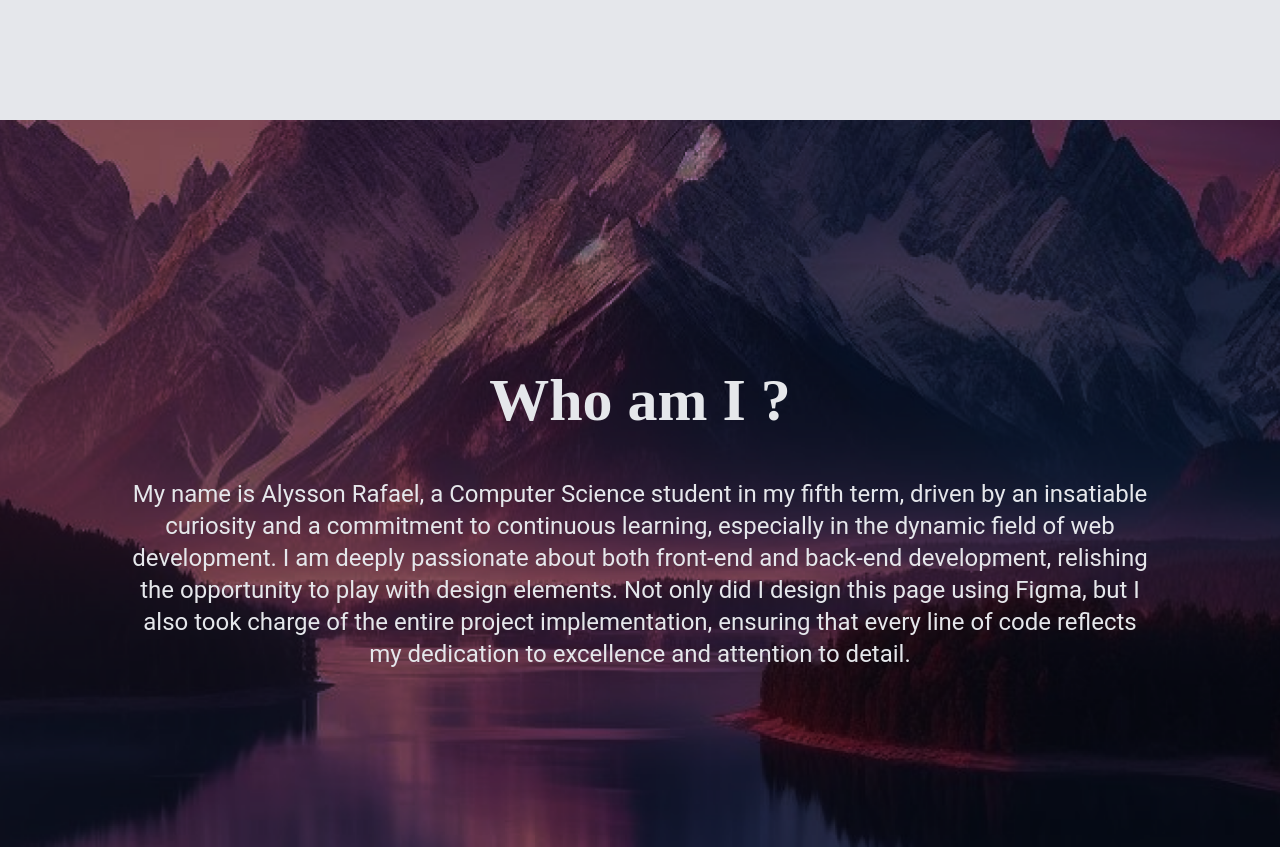
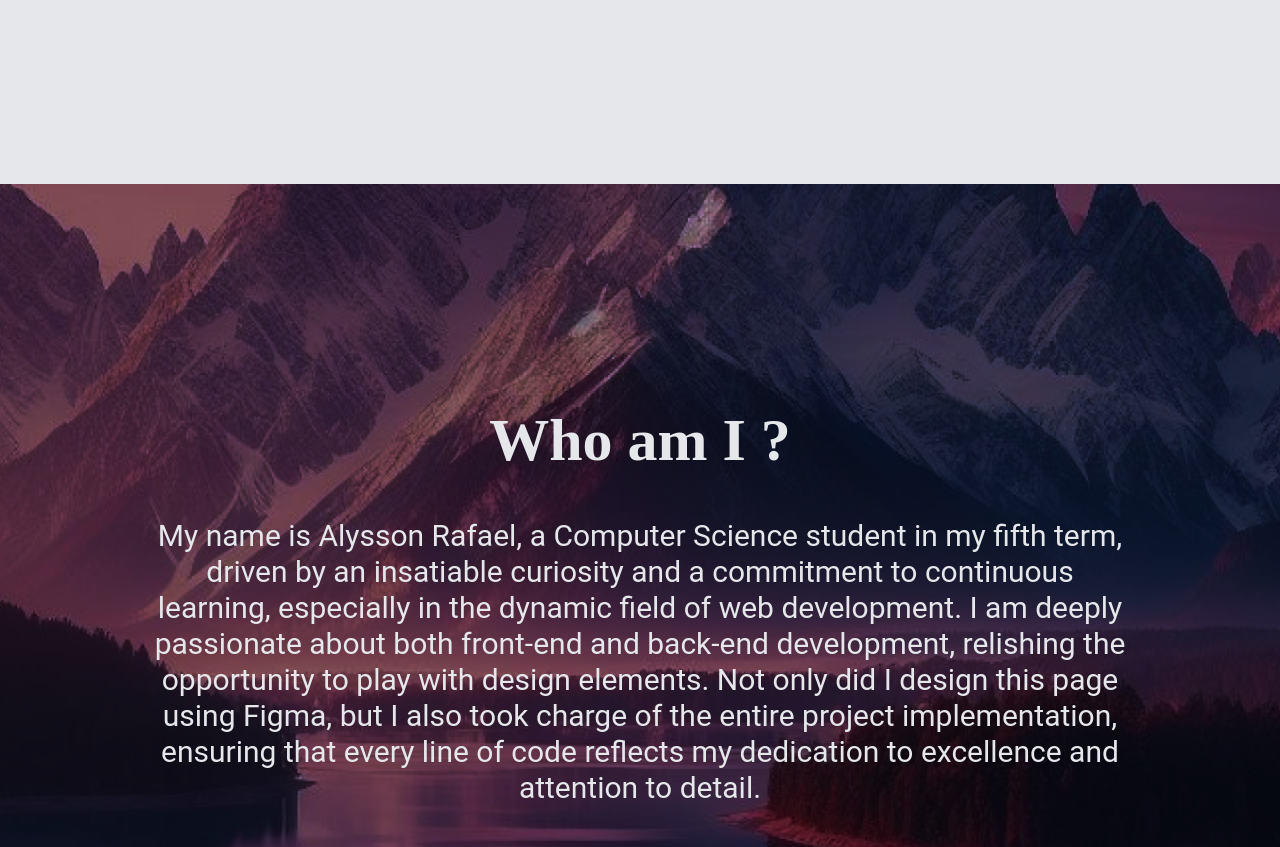
Before and after one commit to alyssonrafael/Portifolio--React-Js, a React (Vite) app: page / in a window 1280 px wide. Shown: the part 680-1527 px from the top of the page. Built offline with nearby package versions, Linux system fonts and the light colour scheme.

Commit message:
Updated page-howiam behavior for enhanced user experience

```diff
--- a/src/components/common/Bgchange.tsx
+++ b/src/components/common/Bgchange.tsx
@@ -1,59 +1,62 @@
-import React, { useState, useEffect, ReactNode } from 'react';
-import lightBg from '../../assets/bgWhite.png';
-import darkBg from '../../assets/bgDark.png';
+import React, { useState, useEffect, ReactNode } from "react";
+import lightBg from "../../assets/bgWhite.png";
+import darkBg from "../../assets/bgDark.png";
+
 
 interface BgchangeProps {
-    children: ReactNode; // Adiciona uma propriedade para receber o children
-  }
-
+  children: ReactNode; // Adiciona uma propriedade para receber o children
+}
 
 // componente que renderiza a imagem de backgroun e recebe children
 const Bgchange: React.FC<BgchangeProps> = ({ children }) => {
   // estados para monitorar o tema e o carregamento da img
-  const [themeIcon, setThemeIcon] = useState<'light' | 'dark'>('light');
+  const [themeIcon, setThemeIcon] = useState<"light" | "dark">("light");
   const [loaded, setLoaded] = useState(false);
 
   useEffect(() => {
     // Define o tema inicial com base no valor armazenado no localStorage
-    const storedTheme = localStorage.getItem('theme') || 'light';
-    setThemeIcon(storedTheme as 'light' | 'dark');
+    const storedTheme = localStorage.getItem("theme") || "light";
+    setThemeIcon(storedTheme as "light" | "dark");
     setLoaded(true); // Garante que a imagem é carregada antes de mostrar
 
     // Função para atualizar o tema com base no evento personalizado
     const handleThemeChange = (event: CustomEvent) => {
       setLoaded(false); // Esconde a imagem durante a troca
       setTimeout(() => {
-        setThemeIcon(event.detail as 'light' | 'dark');
+        setThemeIcon(event.detail as "light" | "dark");
         setLoaded(true); // Mostra a imagem após a troca
       }, 300); // Espera a transição de 0.3s para mostrar a imagem
     };
 
     // Adiciona o ouvinte para o evento 'themeChange' que e passado la na mudança de tema fazendo com que o bg aqui tambem mude
-    window.addEventListener('themeChange', handleThemeChange as EventListener);
+    window.addEventListener("themeChange", handleThemeChange as EventListener);
 
     // Limpa o ouvinte quando o componente é desmontado
     return () => {
-      window.removeEventListener('themeChange', handleThemeChange as EventListener);
+      window.removeEventListener(
+        "themeChange",
+        handleThemeChange as EventListener
+      );
     };
   }, []);
-// seta o bg que sera mostrado comforme o tema
-  const BgSrc = themeIcon === 'light' ? lightBg : darkBg;
-// coloca a img dentro de uma div e exporta ela para ser usado em outros lugares
-return (
-    <div style={{ position: 'relative', width: '100vw', height: '100vh', overflowX: 'hidden' }}>
+  // seta o bg que sera mostrado comforme o tema
+  const BgSrc = themeIcon === "light" ? lightBg : darkBg;
+  // coloca a img dentro de uma div e exporta ela para ser usado em outros lugares
+  return (
+    <div className="relative">
       <img
-        className={`transition-opacity duration-500 ${loaded ? 'opacity-100' : 'opacity-0'}`}
+        className={`transition-opacity duration-500 ${
+          loaded ? "opacity-100" : "opacity-0"
+        } absolute inset-0 w-full h-full object-cover`}
         src={BgSrc}
         alt="Background"
-        style={{ width: '100%', height: '100%', objectFit: 'cover' }}
+        style={{ zIndex: -1 }} // Garante que a imagem fique atrás do texto
       />
-      <div style={{ position: 'absolute', top: 0, left: 0, right: 0, bottom: 0 }}>
+      <div className="relative p-6 m-0">
         {children}
       </div>
     </div>
   );
-
-
 };
 
 export default Bgchange;
--- a/src/components/pages/HowIam.tsx
+++ b/src/components/pages/HowIam.tsx
@@ -1,26 +1,23 @@
 import Bgchange from "../common/Bgchange";
-import SectionContainer from "../common/SectionContainer";
 
 import { useTranslation } from "react-i18next";
 // componente da segunda pagina com o import da imagem de fundo como componente
 export default function HowIam() {
     const { t } = useTranslation()
   return (
-      <SectionContainer>
-        <div id="how-iam" className="md:py-0 py-8">
+        <div id="how-iam" className=" pt-16">
         <Bgchange>
       <div className="bg-cover bg-center h-screen flex items-center justify-center">
         <div className="container mx-auto px-4 flex-col text-gray-200">
           <h1 className="text-4xl font-bold mb-12 text-center font-serif md:text-6xl ">
             {t("who I am")}
           </h1>
-          <p className="text-medium text-center md:px-16 md:text-2xl lg:mx-12 ">
+          <p className="text-center md:px-16 md:text-xl lg:text-3xl lg:mx-12 ">
             {t("whoiam description")}
           </p>
         </div>
       </div>
     </Bgchange>
     </div>
-    </SectionContainer>
   )
 }
--- a/src/components/pages/Projects.tsx
+++ b/src/components/pages/Projects.tsx
@@ -69,7 +69,7 @@ const Projects = () => {
   };
   // contando o componente do slide
   return (
-    <div id="projetos" className="min-h-screen flex flex-col justify-center">
+    <div id="projetos" className="min-h-screen flex flex-col justify-center pt-16">
       <div className="w-full">
         <div className="text-center lg:text-5xl font-serif text-4xl mb-8 pt-16 lg:pt-0 md:pt-0 dark:text-gray-200">
           <h1>My Projects</h1>
```
